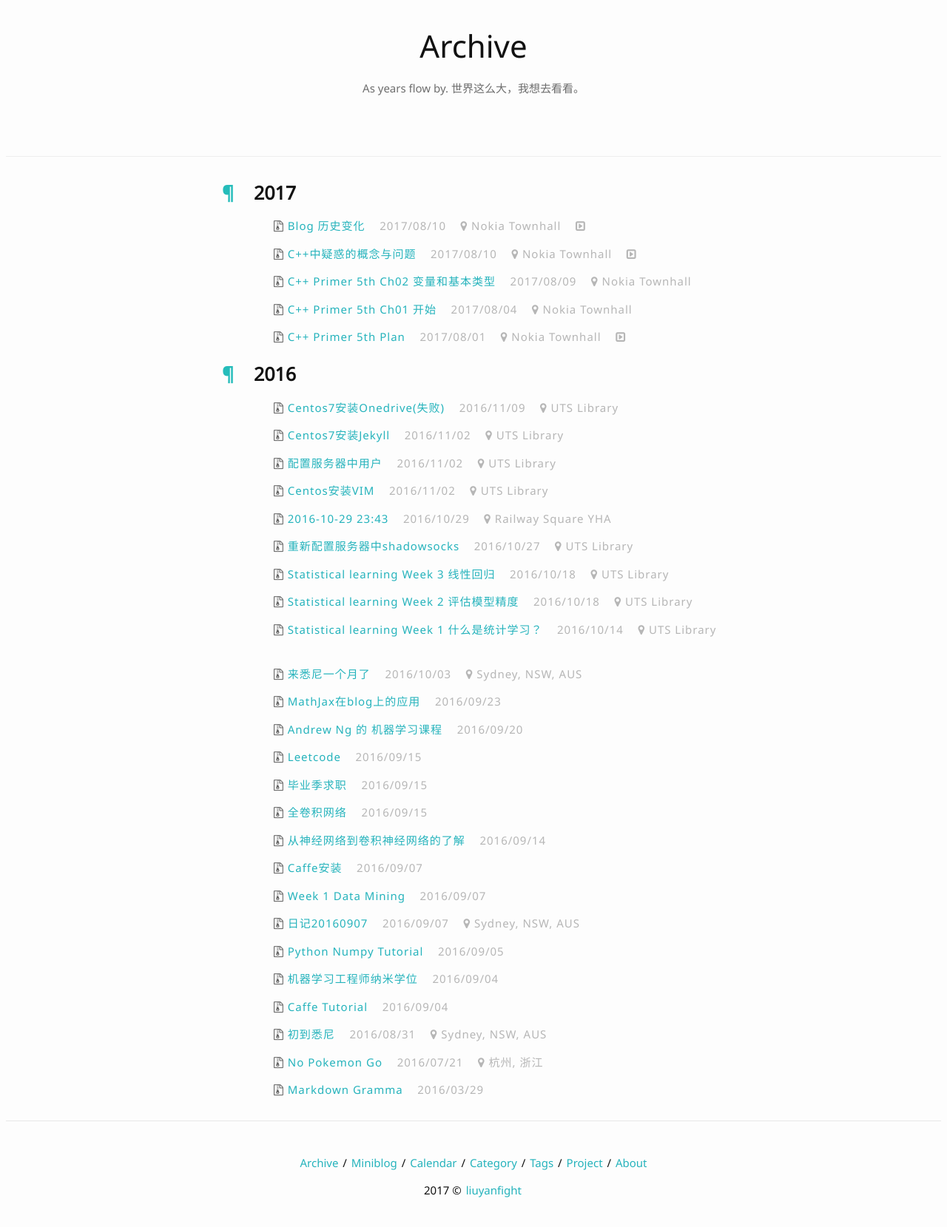
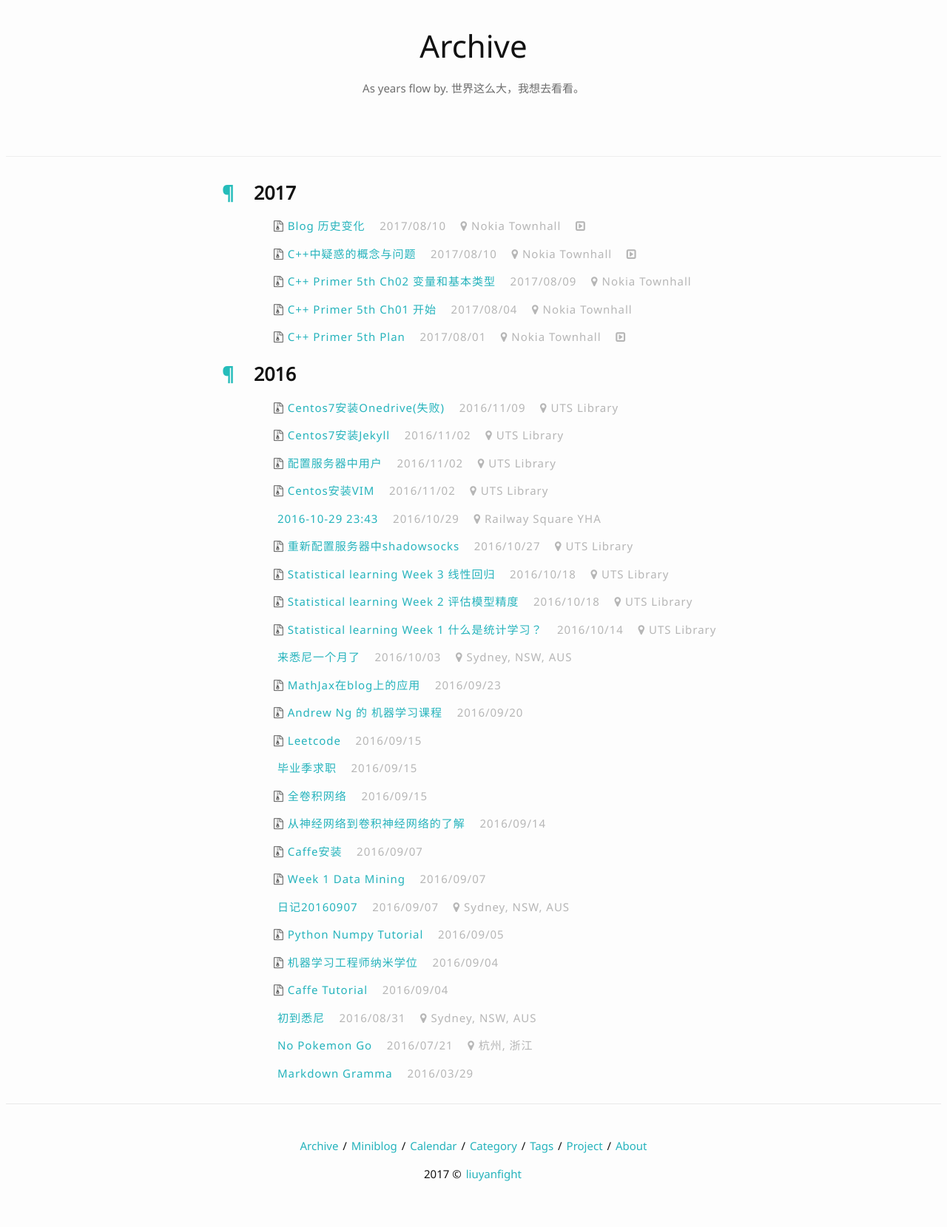
Before and after one commit to liuyanfight/liuyanfight.github.io, a Jekyll site: the page built from archive.html, in a window 1280 px wide. Shown: the whole page at 74% size. Built offline with Jekyll 4.4.1, drawn with Linux system fonts in a browser that asks for light colours; nearby versions of some CDN libraries; comment, search, counter and statistics services are not loaded; after the commit the page ends 1636 px from its top, so only the background shows below that.

Commit message:
test archive layout

```diff
--- a/archive.html
+++ b/archive.html
@@ -26,7 +26,7 @@ permalink: /archive/
 
 	{% unless post.categories contains 'miniblog' %}
 	<ul>
-		{% if post.categories == 'Everyday' %}
+		{% if post.categories contains 'Everyday' %}
 			<i class="fa fa-etsy" aria-hidden="true"></i>
 		{% else %}
 			<i class="fa fa-file-archive-o" aria-hidden="true"></i>
@@ -40,8 +40,8 @@ permalink: /archive/
 					&nbsp;&nbsp;
 					<i class="fa fa-map-marker"></i>
 					{{ post.location }}
-				&nbsp;&nbsp;
 				{% if post.finished == false %}
+					&nbsp;&nbsp;
 					<i class="fa fa-caret-square-o-right" aria-hidden="true"></i>
 				{% endif %}
 			{% endif %}
```
